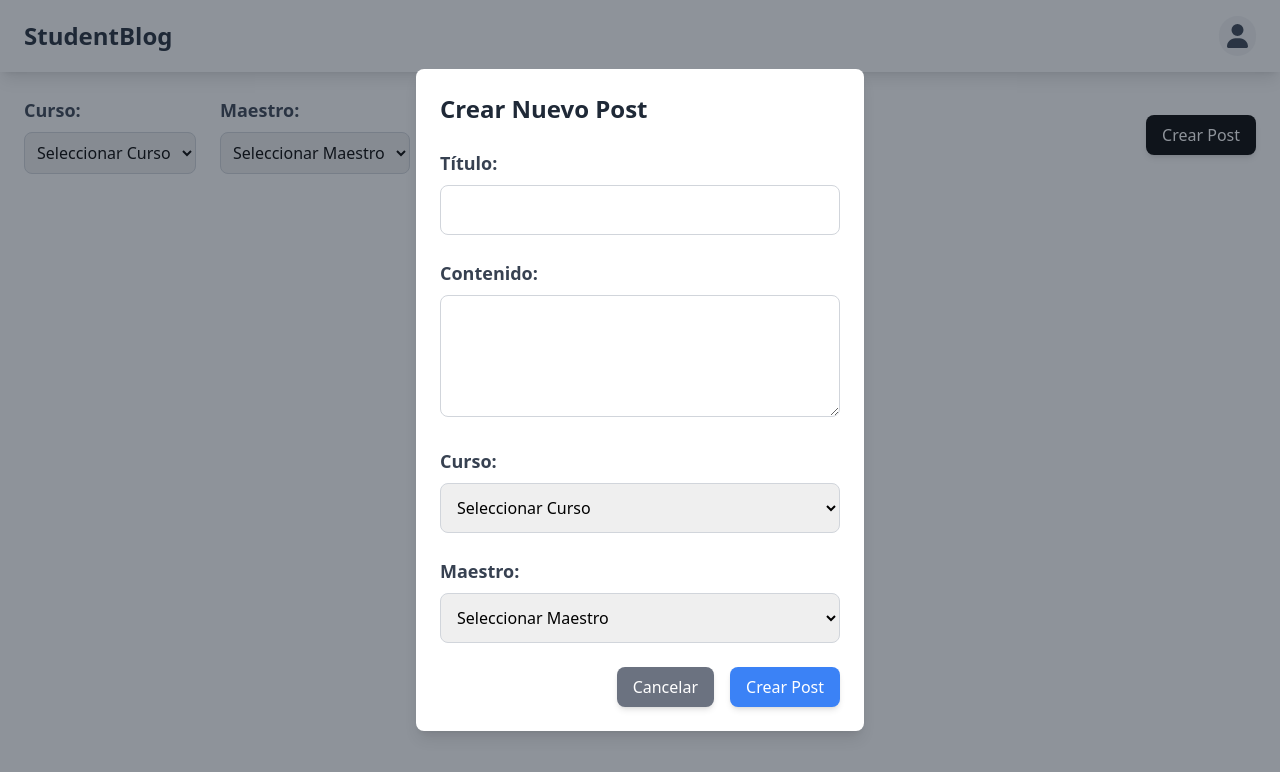
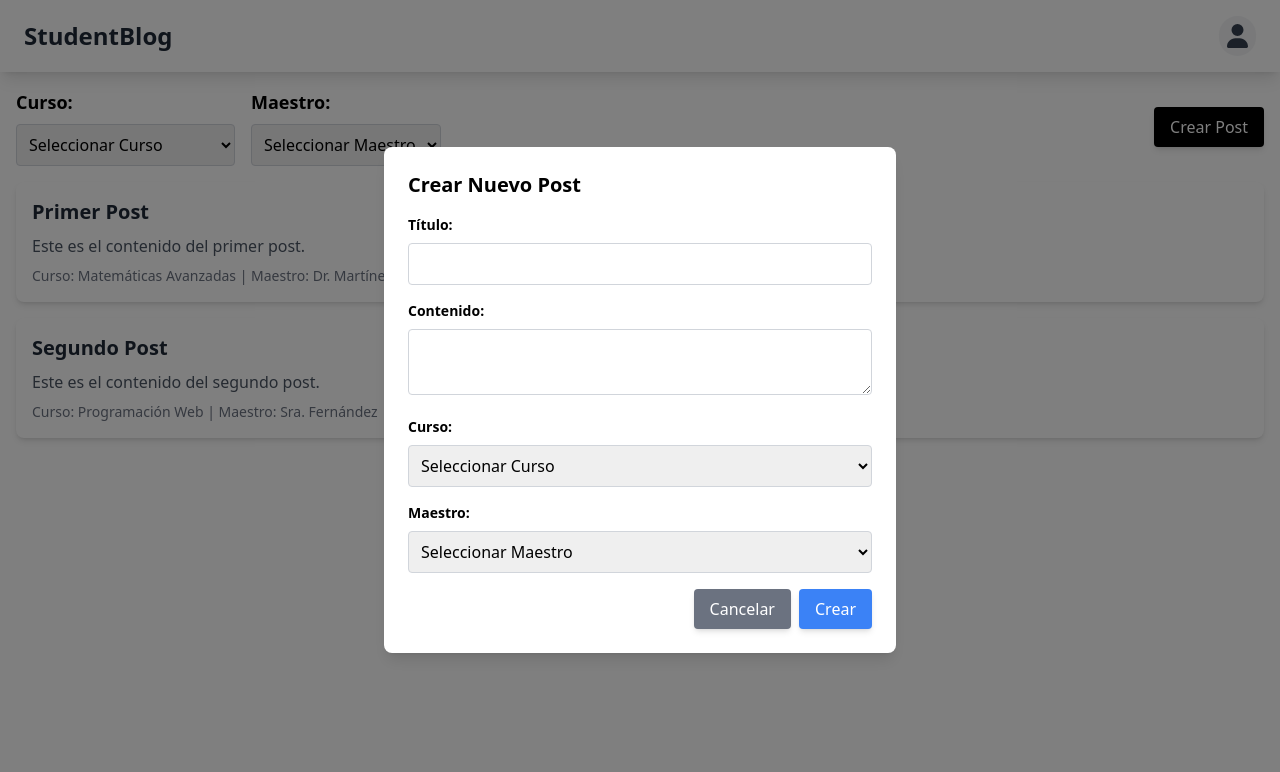
Before and after one commit to PedroGalindo0911/Taller-4-PI-Grupo2, a React (Vite) app in the folder client/: page / in a window 1280 px wide. Both pictures are taken after a click on the button "Crear Post". Shown: the top 772 px of the page. Built offline with nearby package versions, Linux system fonts and the light colour scheme.

Commit message:
feat: :sparkles: Feat PostPreview and PostModal

```diff
--- a/client/src/components/CoursesModal.jsx
+++ b/client/src/components/CoursesModal.jsx
@@ -42,7 +42,6 @@ const CoursesModal = ({ isOpen, onClose }) => {
       <div className="bg-white p-6 rounded-lg shadow-lg max-w-lg w-full">
         <h2 className="text-3xl font-bold mb-6 text-gray-900">Mis Cursos</h2>
 
-        {/* Display selected courses */}
         <div className="mb-6">
           <h3 className="text-lg font-semibold mb-4">Cursos Aprobados:</h3>
           <div className="space-y-4">
@@ -63,7 +62,6 @@ const CoursesModal = ({ isOpen, onClose }) => {
           </div>
         </div>
 
-        {/* Dropdown to add courses */}
         <div className="relative">
           <button
             onClick={() => setDropdownOpen(!dropdownOpen)}
--- a/client/src/components/CreatePostModal.jsx
+++ b/client/src/components/CreatePostModal.jsx
@@ -1,96 +1,104 @@
 import React, { useState } from 'react';
 import { courses, teachers } from '../data/data.js';
 
-const CreatePostModal = ({ isOpen, onClose }) => {
+const CreatePostModal = ({ isOpen, onClose, onCreatePost }) => {
   const [title, setTitle] = useState('');
   const [content, setContent] = useState('');
   const [selectedCourse, setSelectedCourse] = useState('');
   const [selectedTeacher, setSelectedTeacher] = useState('');
 
+  const handleSubmit = (e) => {
+    e.preventDefault();
+    if (title && content && selectedCourse && selectedTeacher) {
+      const newPost = {
+        id: Date.now(),
+        title,
+        content,
+        course: courses.find((course) => course.id === parseInt(selectedCourse)),
+        teacher: teachers.find((teacher) => teacher.id === parseInt(selectedTeacher)),
+      };
+      onCreatePost(newPost);
+      setTitle('');
+      setContent('');
+      setSelectedCourse('');
+      setSelectedTeacher('');
+    }
+  };
+
   if (!isOpen) return null;
 
-  const handleSubmit = () => {
-    // Aquí puedes manejar la lógica para crear un nuevo post
-    console.log({ title, content, selectedCourse, selectedTeacher });
-    onClose();
-  };
-
   return (
-    <div className="fixed inset-0 bg-gray-800 bg-opacity-50 flex justify-center items-center z-30">
-      <div className="bg-white p-6 rounded-lg shadow-lg max-w-md w-full">
-        <h2 className="text-2xl font-bold mb-6 text-gray-800">Crear Nuevo Post</h2>
-
-        {/* Título */}
-        <div className="mb-6">
-          <label htmlFor="title" className="block text-lg font-semibold text-gray-700 mb-2">Título:</label>
+    <div className="fixed inset-0 flex items-center justify-center bg-black bg-opacity-50 z-50">
+      <div className="bg-white p-6 rounded-lg shadow-lg w-full max-w-lg">
+        <h2 className="text-xl font-bold mb-4">Crear Nuevo Post</h2>
+        <form onSubmit={handleSubmit}>
+          <div className="mb-4">
+            <label className="block text-sm font-semibold mb-2">Título:</label>
             <input
-            id="title"
               type="text"
               value={title}
               onChange={(e) => setTitle(e.target.value)}
-            className="w-full p-3 border border-gray-300 rounded-lg focus:outline-none focus:ring-2 focus:ring-blue-400"
+              className="w-full p-2 border border-gray-300 rounded"
+              required
             />
           </div>
-
-        {/* Contenido */}
-        <div className="mb-6">
-          <label htmlFor="content" className="block text-lg font-semibold text-gray-700 mb-2">Contenido:</label>
+          <div className="mb-4">
+            <label className="block text-sm font-semibold mb-2">Contenido:</label>
             <textarea
-            id="content"
               value={content}
               onChange={(e) => setContent(e.target.value)}
-            className="w-full p-3 border border-gray-300 rounded-lg focus:outline-none focus:ring-2 focus:ring-blue-400"
-            rows="4"
+              className="w-full p-2 border border-gray-300 rounded"
+              required
             />
           </div>
-
-        {/* Curso */}
-        <div className="mb-6">
-          <label htmlFor="course" className="block text-lg font-semibold text-gray-700 mb-2">Curso:</label>
+          <div className="mb-4">
+            <label className="block text-sm font-semibold mb-2">Curso:</label>
             <select
-            id="course"
               value={selectedCourse}
               onChange={(e) => setSelectedCourse(e.target.value)}
-            className="w-full p-3 border border-gray-300 rounded-lg focus:outline-none focus:ring-2 focus:ring-blue-400"
+              className="w-full p-2 border border-gray-300 rounded"
+              required
             >
               <option value="">Seleccionar Curso</option>
-            {courses.map(course => (
-              <option key={course.id} value={course.id}>{course.name}</option>
+              {courses.map((course) => (
+                <option key={course.id} value={course.id}>
+                  {course.name}
+                </option>
               ))}
             </select>
           </div>
-
-        {/* Maestro */}
-        <div className="mb-6">
-          <label htmlFor="teacher" className="block text-lg font-semibold text-gray-700 mb-2">Maestro:</label>
+          <div className="mb-4">
+            <label className="block text-sm font-semibold mb-2">Maestro:</label>
             <select
-            id="teacher"
               value={selectedTeacher}
               onChange={(e) => setSelectedTeacher(e.target.value)}
-            className="w-full p-3 border border-gray-300 rounded-lg focus:outline-none focus:ring-2 focus:ring-blue-400"
+              className="w-full p-2 border border-gray-300 rounded"
+              required
             >
               <option value="">Seleccionar Maestro</option>
-            {teachers.map(teacher => (
-              <option key={teacher.id} value={teacher.id}>{teacher.name}</option>
+              {teachers.map((teacher) => (
+                <option key={teacher.id} value={teacher.id}>
+                  {teacher.name}
+                </option>
               ))}
             </select>
           </div>
-
-        {/* Botones */}
-        <div className="flex justify-end space-x-4">
+          <div className="flex justify-end gap-2">
             <button
+              type="button"
               onClick={onClose}
-            className="px-4 py-2 bg-gray-500 text-white rounded-lg shadow-md hover:bg-gray-600 transition-colors duration-300"
+              className="px-4 py-2 bg-gray-500 text-white rounded shadow-md hover:bg-gray-600"
             >
               Cancelar
             </button>
             <button
-            onClick={handleSubmit}
-            className="px-4 py-2 bg-blue-500 text-white rounded-lg shadow-md hover:bg-blue-600 transition-colors duration-300"
+              type="submit"
+              className="px-4 py-2 bg-blue-500 text-white rounded shadow-md hover:bg-blue-600"
             >
-            Crear Post
+              Crear
             </button>
           </div>
+        </form>
       </div>
     </div>
   );
--- a/client/src/components/PostFilters.jsx
+++ b/client/src/components/PostFilters.jsx
@@ -1,9 +1,16 @@
 import React, { useState } from 'react';
 import CreatePostModal from './CreatePostModal';
-import { courses, teachers } from '../data/data.js';
+import PostPreview from './PostPreview';
+import PostModal from './PostModal';
+import { courses, teachers, posts as initialPosts } from '../data/data.js';
 
 const PostFilters = () => {
   const [isCreatePostModalOpen, setIsCreatePostModalOpen] = useState(false);
+  const [selectedCourse, setSelectedCourse] = useState('');
+  const [selectedTeacher, setSelectedTeacher] = useState('');
+  const [allPosts, setAllPosts] = useState(initialPosts);
+  const [selectedPost, setSelectedPost] = useState(null);
+  const [isPostModalOpen, setIsPostModalOpen] = useState(false);
 
   const handleOpenCreatePostModal = () => {
     setIsCreatePostModalOpen(true);
@@ -13,39 +20,101 @@ const PostFilters = () => {
     setIsCreatePostModalOpen(false);
   };
 
+  const handlePostClick = (post) => {
+    setSelectedPost(post);
+    setIsPostModalOpen(true);
+  };
+
+  const handleClosePostModal = () => {
+    setIsPostModalOpen(false);
+  };
+
+
+  const handleCreatePost = (newPost) => {
+    setAllPosts([newPost, ...allPosts]);
+    setIsCreatePostModalOpen(false);
+  };
+
+
+  const filteredPosts = allPosts.filter((post) => {
+    return (
+      (selectedCourse === '' || post.course?.id === parseInt(selectedCourse)) &&
+      (selectedTeacher === '' || post.teacher?.id === parseInt(selectedTeacher))
+    );
+  });
+
   return (
-    <div className="p-6 bg-gray rounded-lg">
-      <div className="flex justify-between items-center mb-6">
-        <div className="flex gap-6">
+    <div className="p-4">
+      <div className="flex justify-between items-center mb-4">
+        <div className="flex gap-4">
           <div className="relative">
-            <label htmlFor="course-filter" className="block text-lg font-semibold text-gray-700 mb-2">Curso:</label>
-            <select id="course-filter" className="w-full p-2 border border-gray-300 rounded-lg focus:outline-none focus:ring-2 focus:ring-blue-400">
+            <label htmlFor="course-filter" className="block text-lg font-semibold mb-2">Curso:</label>
+            <select
+              id="course-filter"
+              value={selectedCourse}
+              onChange={(e) => setSelectedCourse(e.target.value)}
+              className="w-full p-2 border border-gray-300 rounded"
+            >
               <option value="">Seleccionar Curso</option>
-              {courses.map(course => (
+              {courses.map((course) => (
                 <option key={course.id} value={course.id}>{course.name}</option>
               ))}
             </select>
           </div>
+
           <div className="relative">
-            <label htmlFor="teacher-filter" className="block text-lg font-semibold text-gray-700 mb-2">Maestro:</label>
-            <select id="teacher-filter" className="w-full p-2 border border-gray-300 rounded-lg focus:outline-none focus:ring-2 focus:ring-blue-400">
+            <label htmlFor="teacher-filter" className="block text-lg font-semibold mb-2">Maestro:</label>
+            <select
+              id="teacher-filter"
+              value={selectedTeacher}
+              onChange={(e) => setSelectedTeacher(e.target.value)}
+              className="w-full p-2 border border-gray-300 rounded"
+            >
               <option value="">Seleccionar Maestro</option>
-              {teachers.map(teacher => (
+              {teachers.map((teacher) => (
                 <option key={teacher.id} value={teacher.id}>{teacher.name}</option>
               ))}
             </select>
           </div>
         </div>
+
         <button
           onClick={handleOpenCreatePostModal}
-          className="px-4 py-2 bg-black text-white rounded-lg shadow-md hover:bg-gray-800 transition-colors duration-300"
+          className="px-4 py-2 bg-black text-white rounded shadow-md hover:bg-gray-800 transition-colors duration-300"
         >
           Crear Post
         </button>
       </div>
 
-      {/* Modal para crear posts */}
-      <CreatePostModal isOpen={isCreatePostModalOpen} onClose={handleCloseCreatePostModal} />
+      {/* Mostrar los posts filtrados */}
+      <div className="space-y-4">
+        {filteredPosts.length > 0 ? (
+          filteredPosts.map((post) => (
+            <PostPreview
+              key={post.id}
+              post={post}
+              onClick={() => handlePostClick(post)}
+            />
+          ))
+        ) : (
+          <p className="text-gray-600">No hay Posts disponibles.</p>
+        )}
+      </div>
+
+      {/* Modal para crear un nuevo post */}
+      <CreatePostModal
+        isOpen={isCreatePostModalOpen}
+        onClose={handleCloseCreatePostModal}
+        onCreatePost={handleCreatePost}
+      />
+
+      {/* Modal para mostrar el post completo */}
+      {isPostModalOpen && selectedPost && (
+        <PostModal
+          post={selectedPost}
+          onClose={handleClosePostModal}
+        />
+      )}
     </div>
   );
 };
--- /dev/null
+++ b/client/src/components/PostList.jsx
@@ -0,0 +1,51 @@
+import React, { useState } from 'react';
+import PostModal from './PostModal';
+
+const PostsList = ({ posts }) => {
+  const [selectedPost, setSelectedPost] = useState(null);
+  const [isPostModalOpen, setIsPostModalOpen] = useState(false);
+
+  const handleOpenPostModal = (post) => {
+    setSelectedPost(post);
+    setIsPostModalOpen(true);
+  };
+
+  const handleClosePostModal = () => {
+    setIsPostModalOpen(false);
+    setSelectedPost(null);
+  };
+
+  return (
+    <div className="p-4">
+      <h2 className="text-2xl font-bold mb-4">Posts Recientes</h2>
+      <div className="space-y-4">
+        {posts.length === 0 ? (
+          <p>No hay posts disponibles.</p>
+        ) : (
+          posts.map((post) => (
+            <div
+              key={post.id}
+              className="bg-white p-4 rounded-lg shadow-md hover:bg-gray-100 cursor-pointer transition duration-300"
+              onClick={() => handleOpenPostModal(post)}
+            >
+              <h3 className="text-xl font-semibold">{post.title}</h3>
+              <p className="text-gray-600">
+                {post.content.length > 100 ? `${post.content.substring(0, 100)}...` : post.content}
+              </p>
+            </div>
+          ))
+        )}
+      </div>
+
+      {selectedPost && (
+        <PostModal
+          post={selectedPost}
+          isOpen={isPostModalOpen}
+          onClose={handleClosePostModal}
+        />
+      )}
+    </div>
+  );
+};
+
+export default PostsList;
--- /dev/null
+++ b/client/src/components/PostModal.jsx
@@ -0,0 +1,63 @@
+import React, { useState } from 'react';
+
+const PostModal = ({ post, onClose }) => {
+  const [comment, setComment] = useState('');
+  const [comments, setComments] = useState([]);
+
+  if (!post) return null;
+
+  const handleAddComment = () => {
+    if (comment.trim() !== '') {
+      setComments([...comments, comment]);
+      setComment('');
+    }
+  };
+
+  return (
+    <div className="fixed inset-0 flex items-center justify-center bg-black bg-opacity-50 z-50">
+      <div className="bg-white p-6 rounded-lg shadow-lg w-full max-w-lg relative">
+        <h2 className="text-2xl font-bold mb-4">{post.title}</h2>
+        <p className="mb-4">{post.content}</p>
+
+        {/* Sección de comentarios */}
+        <div className="mt-6">
+          <h3 className="text-lg font-semibold mb-4 text-gray-800">Comentarios</h3>
+          <div className="space-y-4 mb-4">
+            {comments.length === 0 ? (
+              <p className="text-gray-600">No hay comentarios todavía.</p>
+            ) : (
+              comments.map((comment, index) => (
+                <div key={index} className="p-2 bg-gray-100 rounded-lg shadow-sm">
+                  {comment}
+                </div>
+              ))
+            )}
+          </div>
+          <textarea
+            value={comment}
+            onChange={(e) => setComment(e.target.value)}
+            className="w-full p-3 border border-gray-300 rounded-lg focus:outline-none focus:ring-2 focus:ring-blue-400"
+            placeholder="Escribe tu comentario aquí..."
+            rows="3"
+          />
+          <div className="flex justify-end gap-2">
+            <button
+              onClick={handleAddComment}
+              className="px-4 py-2 bg-blue-500 text-white rounded-lg shadow-md hover:bg-blue-600 transition-colors duration-300"
+            >
+              Agregar comentario
+            </button>
+            <button
+              onClick={onClose}
+              className="px-4 py-2 bg-gray-500 text-white rounded-lg shadow-md hover:bg-gray-600 transition-colors duration-300"
+            >
+              Cerrar
+            </button>
+          </div>
+        </div>
+      </div>
+    </div>
+  );
+};
+
+export default PostModal;
--- /dev/null
+++ b/client/src/components/PostPreview.jsx
@@ -0,0 +1,18 @@
+import React from 'react';
+
+const PostPreview = ({ post, onClick }) => {
+  return (
+    <div
+      onClick={onClick}
+      className="p-4 bg-white rounded-lg shadow-md hover:bg-gray-100 cursor-pointer transition-colors duration-300"
+    >
+      <h3 className="text-xl font-semibold text-gray-800 mb-2">{post.title}</h3>
+      <p className="text-gray-600 truncate">{post.content}</p>
+      <div className="text-gray-500 text-sm mt-2">
+        <span>Curso: {post.course.name}</span> | <span>Maestro: {post.teacher.name}</span>
+      </div>
+    </div>
+  );
+};
+
+export default PostPreview;
--- a/client/src/data/data.js
+++ b/client/src/data/data.js
@@ -1,4 +1,4 @@
-
+// Usuarios
 export const users = [
   {
     id: 1,
@@ -13,7 +13,11 @@ export const users = [
   },
 ];
 
+// Cursos
 export const courses = [
+  { id: 1, name: 'Matemáticas Avanzadas', credits: 4, teacherId: 1 },
+  { id: 2, name: 'Historia del Arte', credits: 3, teacherId: 2 },
+  { id: 3, name: 'Programación Web', credits: 5, teacherId: 3 },
   { id: 4, name: 'Biología', credits: 3, teacherId: 1 },
   { id: 5, name: 'Literatura', credits: 2, teacherId: 2 },
   { id: 6, name: 'Física', credits: 4, teacherId: 1 },
@@ -25,8 +29,26 @@ export const courses = [
   { id: 12, name: 'Mate Computo', credits: 4, teacherId: 1 },
 ];
 
+// Maestros
 export const teachers = [
   { id: 1, name: 'Dr. Martínez' },
   { id: 2, name: 'Prof. López' },
   { id: 3, name: 'Sra. Fernández' },
 ];
+
+// Posts (ahora con referencia a curso y maestro)
+export const posts = [
+  { id: 1, title: 'Primer Post', content: 'Este es el contenido del primer post.', course: { id: 1, name: 'Matemáticas Avanzadas' }, teacher: { id: 1, name: 'Dr. Martínez' }, userId: 1 },
+  { id: 2, title: 'Segundo Post', content: 'Este es el contenido del segundo post.', course: { id: 3, name: 'Programación Web' }, teacher: { id: 3, name: 'Sra. Fernández' }, userId: 1 },
+];
+
+// Comentarios (con referencia al postId y userId)
+export const commentsData = {
+  1: [
+    { id: 1, content: 'Gran post, me gustó mucho!', postId: 1, userId: 2 },
+    { id: 2, content: '¿Puedes expandir más sobre este tema?', postId: 1, userId: 3 },
+  ],
+  2: [
+    { id: 1, content: 'Interesante perspectiva, gracias por compartir.', postId: 2, userId: 1 },
+  ],
+};
--- a/client/src/pages/StudentBlog.jsx
+++ b/client/src/pages/StudentBlog.jsx
@@ -1,14 +1,39 @@
-import React from 'react';
+import React, { useState } from 'react';
 import Navbar from '../components/Navbar';
 import PostFilters from '../components/PostFilters';
-
+import PostModal from '../components/PostModal';
+import { posts as initialPosts } from '../data/data.js';
 
 const StudentBlog = () => {
+  const [posts, setPosts] = useState(initialPosts || []);
+  const [selectedPost, setSelectedPost] = useState(null);
+
+  const addNewPost = (newPost) => {
+    setPosts([newPost, ...posts]);
+  };
+
+  const openPostModal = (post) => {
+    setSelectedPost(post);
+  };
+
+  const closePostModal = () => {
+    setSelectedPost(null);
+  };
+
   return (
     <div>
       <Navbar />
-      <PostFilters />
-      {}
+
+      {/* PostFilters maneja la creación de posts y filtra los existentes */}
+      <PostFilters onAddPost={addNewPost} />
+
+      {/* Modal para ver el post completo */}
+      {selectedPost && (
+        <PostModal
+          post={selectedPost}
+          onClose={closePostModal}
+        />
+      )}
     </div>
   );
 };
```
Lines whose indentation alone changed are shown as unchanged.
